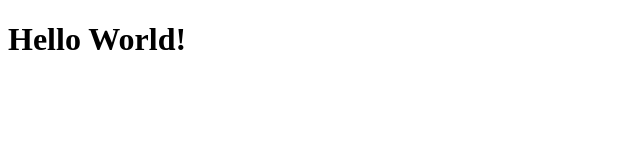
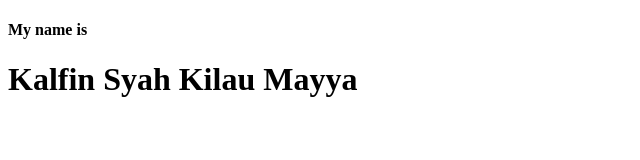
Before and after one commit to KalfinSyah/UniquePorfolio.github.io, a plain HTML site: page index.html in a window 1280 px wide. Shown: the whole page, without its empty margins (0-640 px from the left). Drawn offline with Linux system fonts and the light colour scheme.

Commit message:
Update index.html
Add my name

```diff
--- a/index.html
+++ b/index.html
@@ -6,6 +6,9 @@
   </head>
 
   <body>
-    <h1>Hello World!</h1>
+    <div>
+        <h4>My name is</h4>
+        <h1>Kalfin Syah Kilau Mayya</h1>
+    </div>
   </body>
 </html>
```
